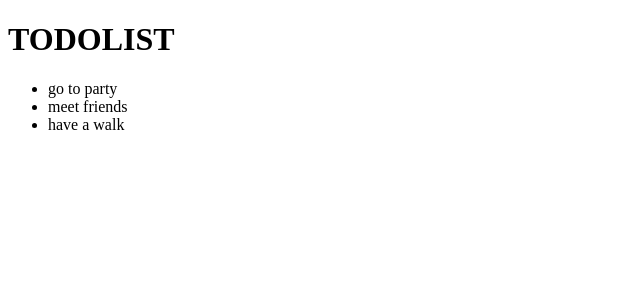
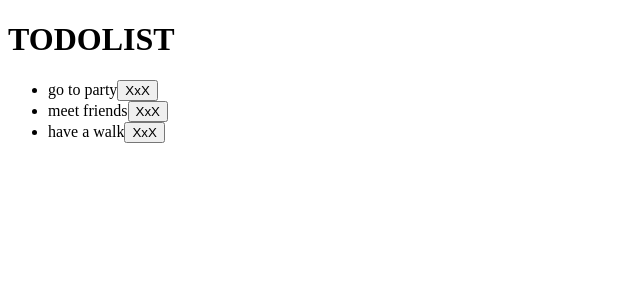
Before and after one commit to Vantuzs/test-cra, a React (Create React App) app: page / in a window 1280 px wide. Shown: the top 300 px of the page, without its empty margins (0-640 px from the left). Built offline with nearby package versions, Linux system fonts and the light colour scheme.

Commit message:
Task 2 resolve

```diff
--- a/src/components/TodoList/TodoList.js
+++ b/src/components/TodoList/TodoList.js
@@ -15,7 +15,19 @@
 
 renderLi(){
     const {todoList} = this.state;
-    return todoList.map((task) => <li key={task.id}>{task.text}</li>);
+    return todoList.map((task) => <li key={task.id}>
+        {task.text}
+        <button onClick={()=>{this.removeTask(task.id)}}>XxX</button>
+    </li>);
+}
+
+removeTask(taskIDtoRemove){
+    const {todoList} = this.state;
+    const filtredArray = todoList.filter((task,index,arr) => task.id !== taskIDtoRemove);
+
+    this.setState({
+        todoList: filtredArray
+    });
 }
 
 render(){
```
